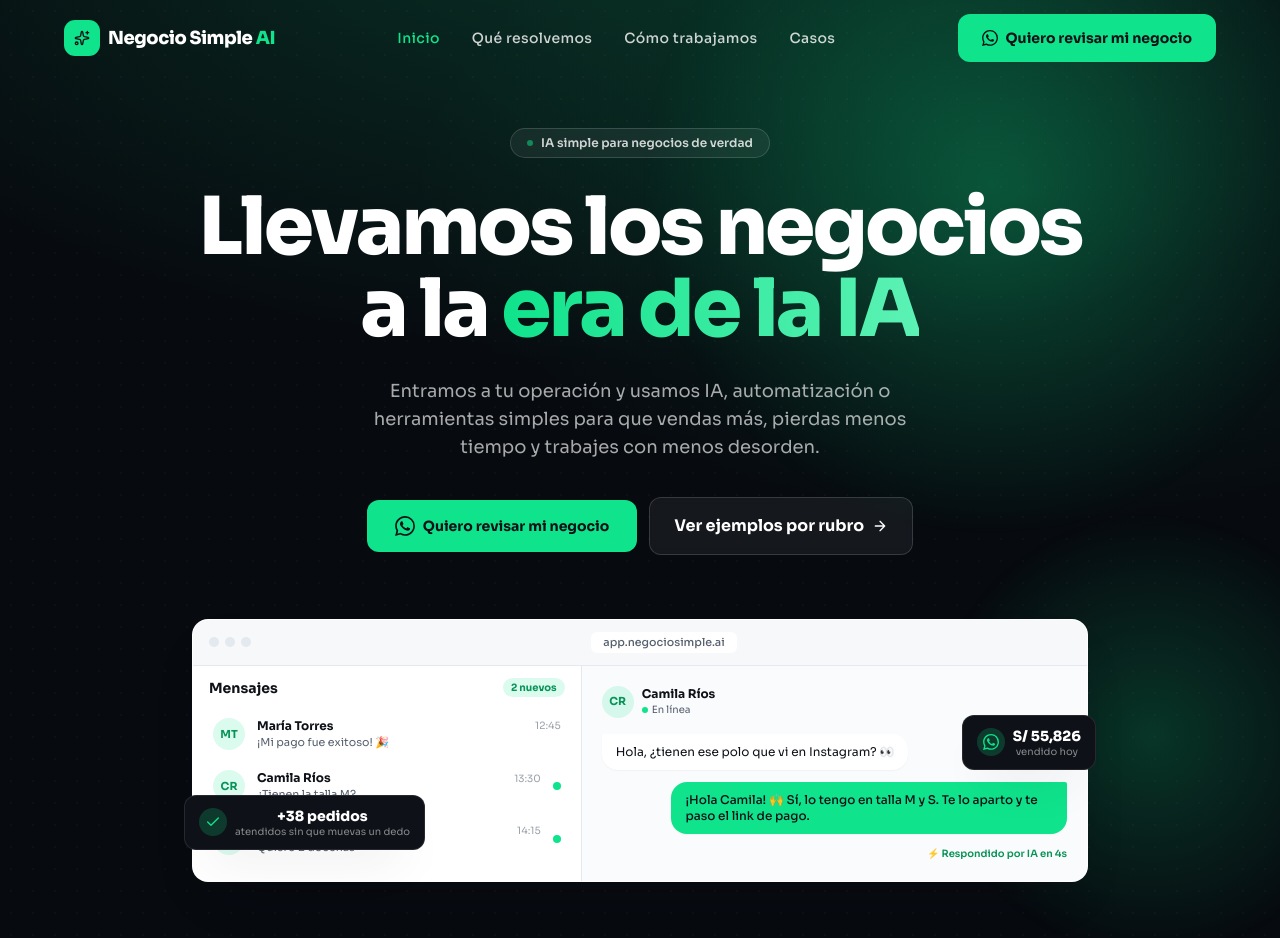
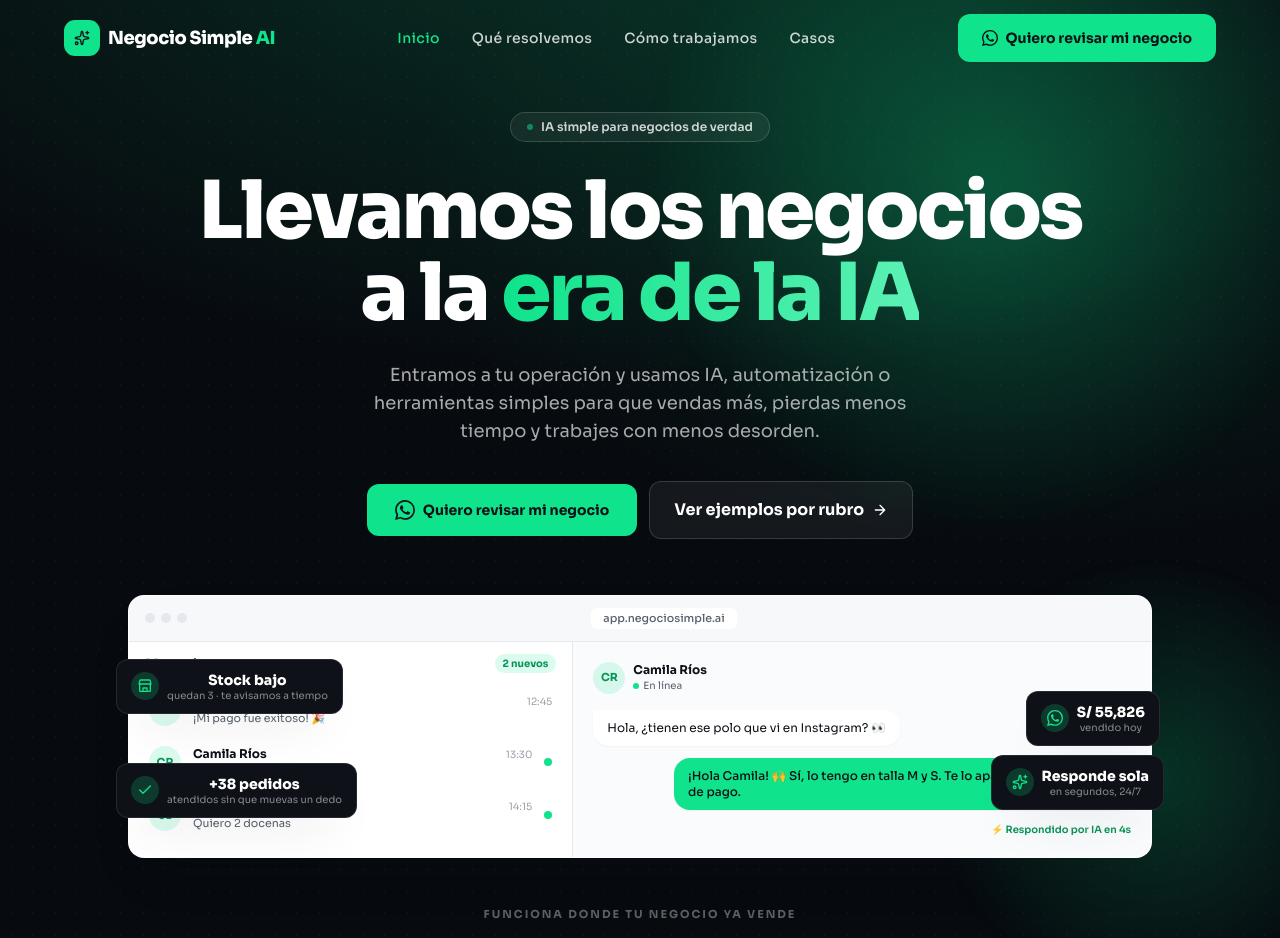
Before and after one commit to migueleduardofer10/simple-ai-yavendio, a React (Vite) app: page / in a window 1280 px wide. Shown: the top 938 px of the page. Built offline with nearby package versions, Linux system fonts and the light colour scheme.

Commit message:
refactor: adjust layout and add floating badges for improved user experience

```diff
--- a/src/App.tsx
+++ b/src/App.tsx
@@ -399,7 +399,7 @@
   return (
     <section
       id="inicio"
-      className="relative flex min-h-[100dvh] flex-col items-center overflow-hidden bg-brio-ink-dark pt-32 text-center"
+      className="relative flex min-h-[100dvh] flex-col items-center justify-center overflow-hidden bg-brio-ink-dark pb-12 pt-28 text-center"
     >
       {/* Fondo: degradado + glows + textura */}
       <div aria-hidden className="pointer-events-none absolute inset-0 overflow-hidden">
@@ -449,7 +449,7 @@
         </div>
 
         {/* Mockup: bandeja tipo WhatsApp atendida por IA */}
-        <div className="reveal is-visible relative mt-16 w-full max-w-4xl pb-20">
+        <div className="reveal is-visible relative mt-14 w-full max-w-5xl">
           <div className="overflow-hidden rounded-2xl border border-white/10 bg-white text-left shadow-hard-lg">
             {/* barra superior */}
             <div className="flex items-center gap-1.5 border-b border-brio-border bg-brio-muted px-4 py-3">
@@ -524,13 +524,56 @@
           </div>
 
           {/* badge flotante de pedidos */}
-          <div className="absolute -left-2 bottom-28 hidden items-center gap-2 rounded-xl border border-white/10 bg-brio-ink px-3.5 py-2.5 shadow-hard-lg sm:flex">
+          <div className="absolute -left-3 bottom-10 hidden items-center gap-2 rounded-xl border border-white/10 bg-brio-ink px-3.5 py-2.5 shadow-hard-lg sm:flex">
             <span className="flex h-7 w-7 items-center justify-center rounded-full bg-brio-terra/20 text-brio-terra">
               <Icon.Check className="h-4 w-4" />
             </span>
             <span className="leading-tight">
               <span className="block text-sm font-extrabold text-white">+38 pedidos</span>
               <span className="block text-[10px] text-white/50">atendidos sin que muevas un dedo</span>
+            </span>
+          </div>
+
+          {/* badge flotante de stock */}
+          <div className="absolute -left-3 top-16 hidden items-center gap-2 rounded-xl border border-white/10 bg-brio-ink px-3.5 py-2.5 shadow-hard-lg lg:flex">
+            <span className="flex h-7 w-7 items-center justify-center rounded-full bg-brio-terra/20 text-brio-terra">
+              <Icon.Store className="h-4 w-4" />
+            </span>
+            <span className="leading-tight">
+              <span className="block text-sm font-extrabold text-white">Stock bajo</span>
+              <span className="block text-[10px] text-white/50">quedan 3 · te avisamos a tiempo</span>
+            </span>
+          </div>
+
+          {/* badge flotante de respuesta */}
+          <div className="absolute -right-3 bottom-12 hidden items-center gap-2 rounded-xl border border-white/10 bg-brio-ink px-3.5 py-2.5 shadow-hard-lg lg:flex">
+            <span className="flex h-7 w-7 items-center justify-center rounded-full bg-brio-terra/20 text-brio-terra">
+              <Icon.Sparkles className="h-4 w-4" />
+            </span>
+            <span className="leading-tight">
+              <span className="block text-sm font-extrabold text-white">Responde sola</span>
+              <span className="block text-[10px] text-white/50">en segundos, 24/7</span>
+            </span>
+          </div>
+        </div>
+
+        {/* Franja de canales — "funciona donde ya vendes" */}
+        <div className="reveal is-visible mt-12 flex flex-col items-center gap-4">
+          <span className="text-[11px] font-bold uppercase tracking-[0.18em] text-white/35">
+            Funciona donde tu negocio ya vende
+          </span>
+          <div className="flex flex-wrap items-center justify-center gap-x-8 gap-y-3 text-sm font-bold text-white/55">
+            <span className="flex items-center gap-2">
+              <Icon.Whatsapp className="h-4 w-4 text-brio-terra" /> WhatsApp
+            </span>
+            <span className="flex items-center gap-2">
+              <span className="h-1.5 w-1.5 rounded-full bg-brio-terra" /> Instagram
+            </span>
+            <span className="flex items-center gap-2">
+              <span className="h-1.5 w-1.5 rounded-full bg-brio-terra" /> Excel
+            </span>
+            <span className="flex items-center gap-2">
+              <span className="h-1.5 w-1.5 rounded-full bg-brio-terra" /> Google Sheets
             </span>
           </div>
         </div>
```
